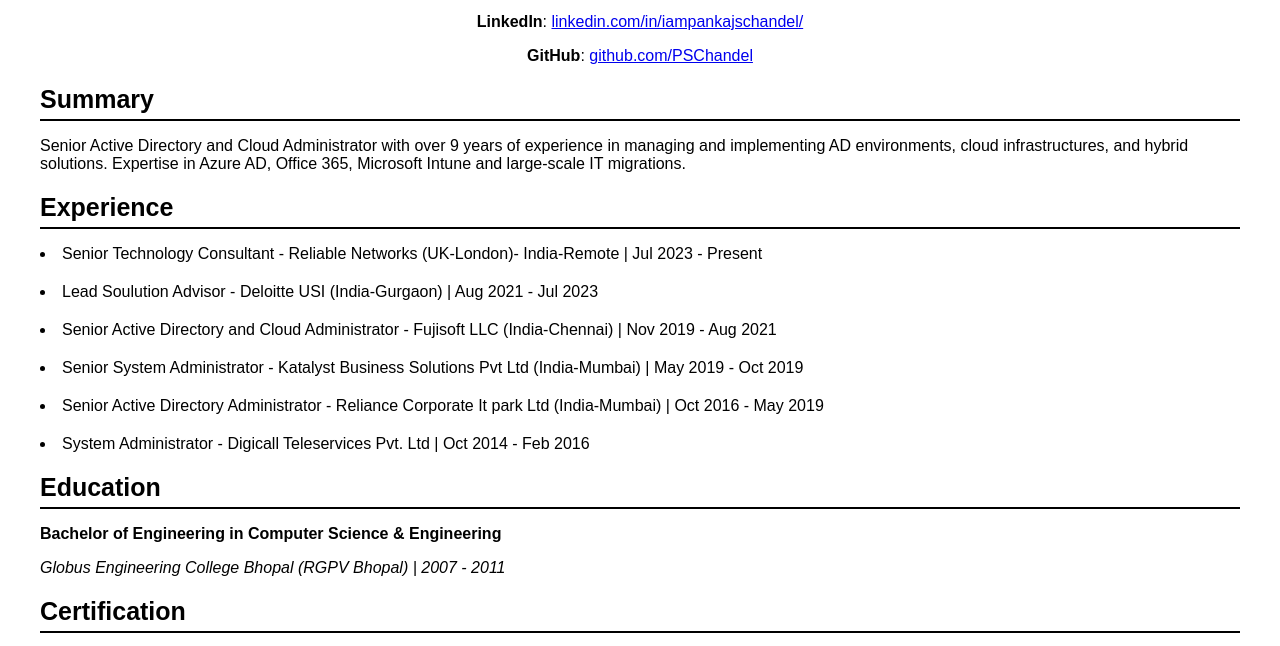
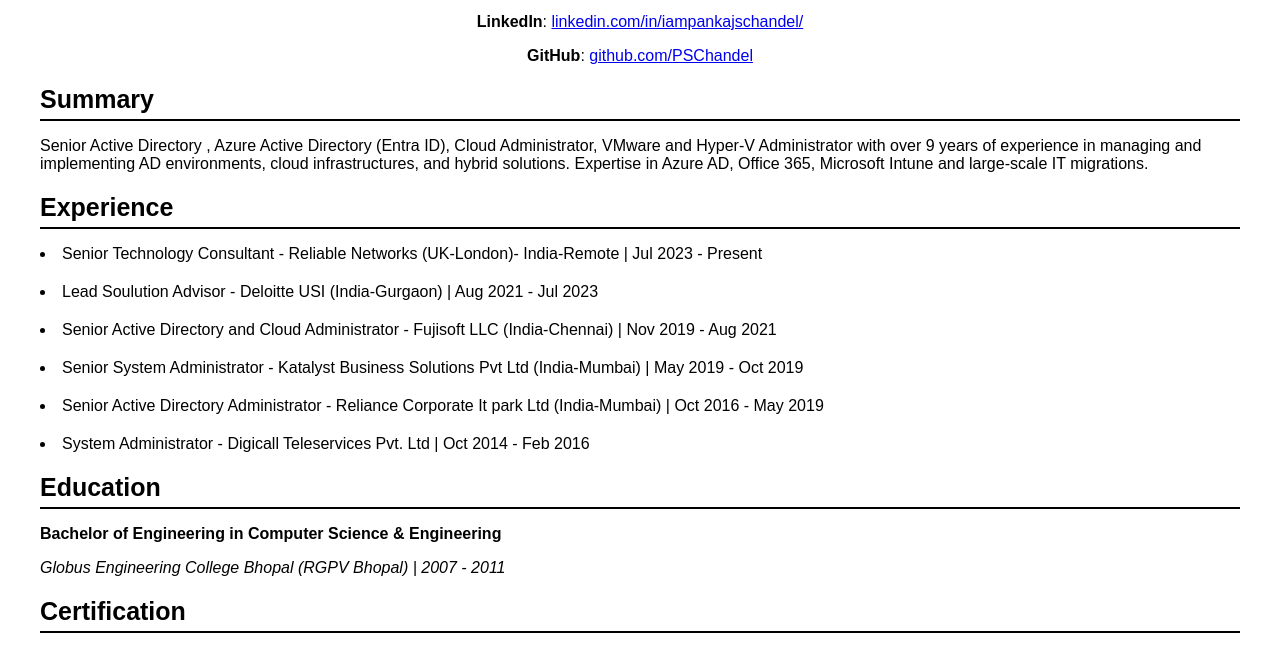
Before and after one commit to PSChandel/Resume, a plain HTML site: page index.html in a window 1280 px wide. Shown: the part 118-764 px from the top of the page. Drawn offline with Linux system fonts and the light colour scheme.

Commit message:
Update index.html

```diff
--- a/index.html
+++ b/index.html
@@ -50,7 +50,7 @@
 
     <section>
         <div class="section-title"><b>Summary</b></div>
-        <p>Senior Active Directory and Cloud Administrator with over 9 years of experience in managing and implementing AD environments, cloud infrastructures, and hybrid solutions. Expertise in Azure AD, Office 365, Microsoft Intune and large-scale IT migrations.</p>
+        <p>Senior Active Directory , Azure Active Directory (Entra ID), Cloud Administrator, VMware and Hyper-V Administrator with over 9 years of experience in managing and implementing AD environments, cloud infrastructures, and hybrid solutions. Expertise in Azure AD, Office 365, Microsoft Intune and large-scale IT migrations.</p>
     </section>
 
     <section>
```
